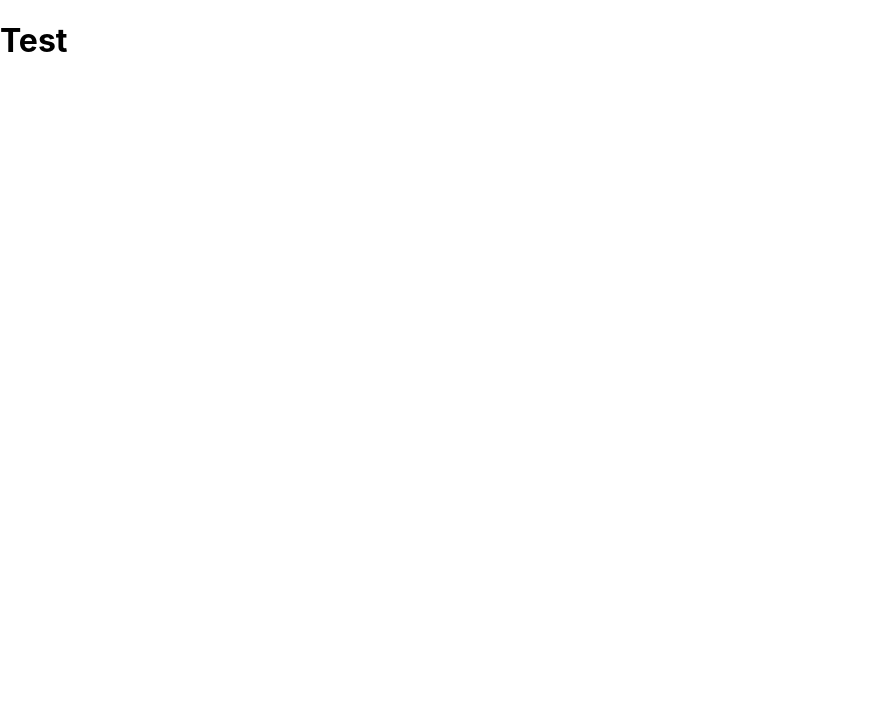
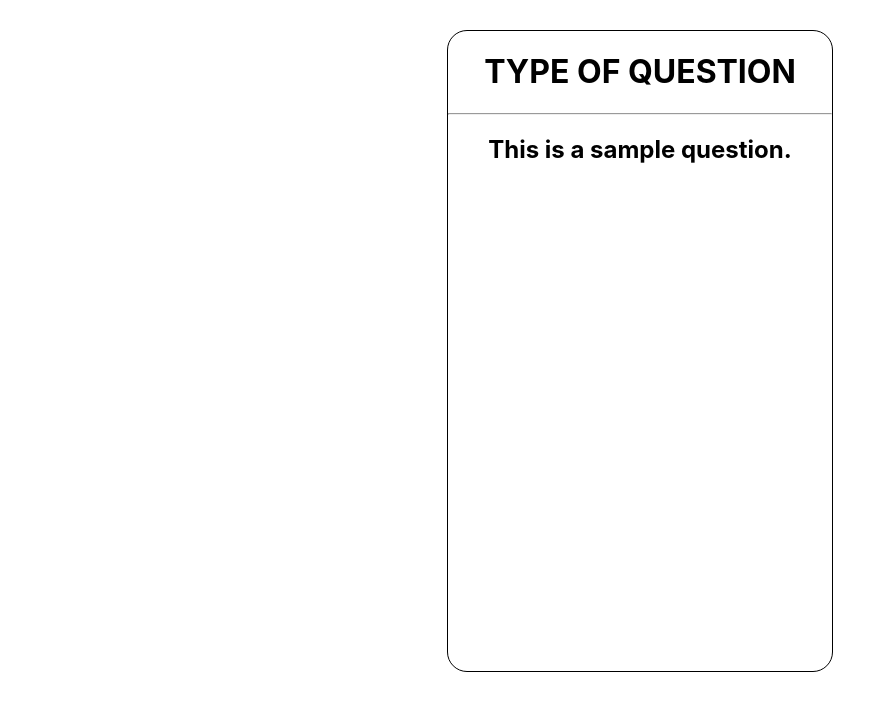
Before and after one commit to jacksolaro/datedeck, a React (Create React App) app: page / in a window 1280 px wide. Shown: the top 710 px of the page, without its empty margins (0-895 px from the left). Built offline with nearby package versions, Linux system fonts and the light colour scheme.

Commit message:
added card boiler plate

```diff
--- a/src/App.js
+++ b/src/App.js
@@ -1,10 +1,11 @@
 import logo from "./logo.svg";
 import "./App.css";
+import DateCard from "./Components/DateCard/DateCard";
 
 function App() {
   return (
     <div>
-      <h1>Test</h1>
+      <DateCard></DateCard>
     </div>
   );
 }
--- a/src/Components/DateCard/DateCard.css
+++ b/src/Components/DateCard/DateCard.css
@@ -0,0 +1,8 @@
+.DateCard__Card {
+  border: 1px solid black;
+  border-radius: 20px;
+  width: 30vw;
+  height: 80vh;
+  text-align: center;
+  margin: 30px auto;
+}
--- a/src/Components/DateCard/DateCard.js
+++ b/src/Components/DateCard/DateCard.js
@@ -0,0 +1,14 @@
+import React from "react";
+import "./DateCard.css";
+
+function DateCard() {
+  return (
+    <div className="DateCard__Card">
+      <h1>TYPE OF QUESTION</h1>
+      <hr></hr>
+      <h2>This is a sample question.</h2>
+    </div>
+  );
+}
+
+export default DateCard;
```
